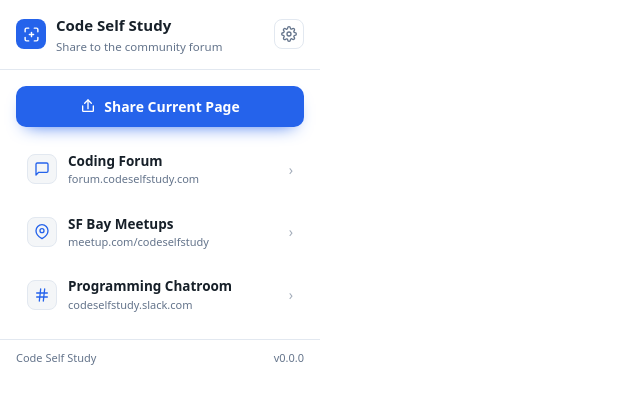
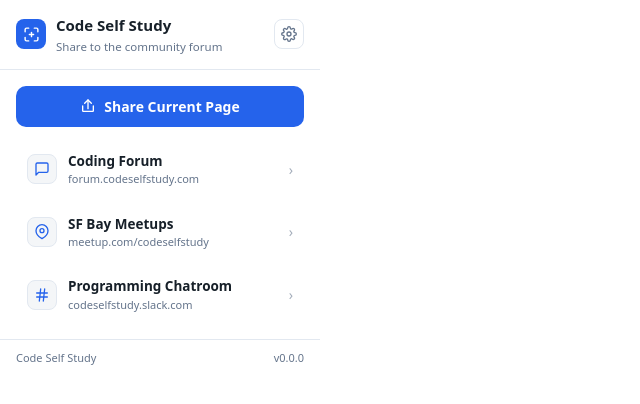
Before and after one commit to codeselfstudy/codeselfstudy_browser_extension, a browser extension: page browserAction/index.html in a window 1280 px wide. Shown: the whole page, without its empty margins (0-640 px from the left). Drawn offline with Linux system fonts and the light colour scheme.

Commit message:
Remove Share button glow; bump to 0.11.2
Flatten the primary Share Current Page button by dropping its
accent-colored box-shadow glow, and bump the extension version
0.11.1 -> 0.11.2.

```diff
--- a/browserAction/style.css
+++ b/browserAction/style.css
@@ -134,7 +134,6 @@ body {
   font-family: inherit;
   font-size: 14px;
   font-weight: 600;
-  box-shadow: 0 8px 18px -10px var(--c-accent);
 }
 .btn-primary:hover {
   filter: brightness(1.05);
--- a/package.json
+++ b/package.json
@@ -1,6 +1,6 @@
 {
   "name": "@codeselfstudy/codeselfstudy_browser_extension",
-  "version": "0.11.1",
+  "version": "0.11.2",
   "description": "A browser extension for Code Self Study",
   "main": "background_script.js",
   "scripts": {
```
Also changed, not shown: manifest.json.
